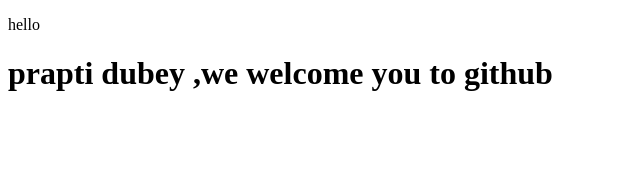
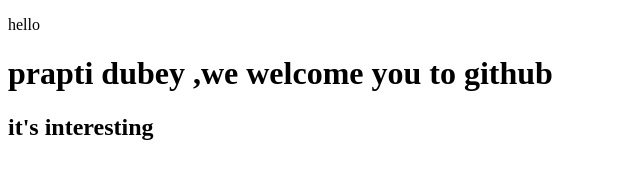
Before and after one commit to Prapti-1203/demo, a plain HTML site: page index.html in a window 1280 px wide. Shown: the whole page, without its empty margins (0-640 px from the left). Drawn offline with Linux system fonts and the light colour scheme.

Commit message:
practise

```diff
--- a/index.html
+++ b/index.html
@@ -8,5 +8,6 @@
 <body>
     <p>hello</p>
     <h1>prapti dubey ,we welcome you to github</h1>
+    <h2>it's interesting</h2>
 </body>
 </html>
```
